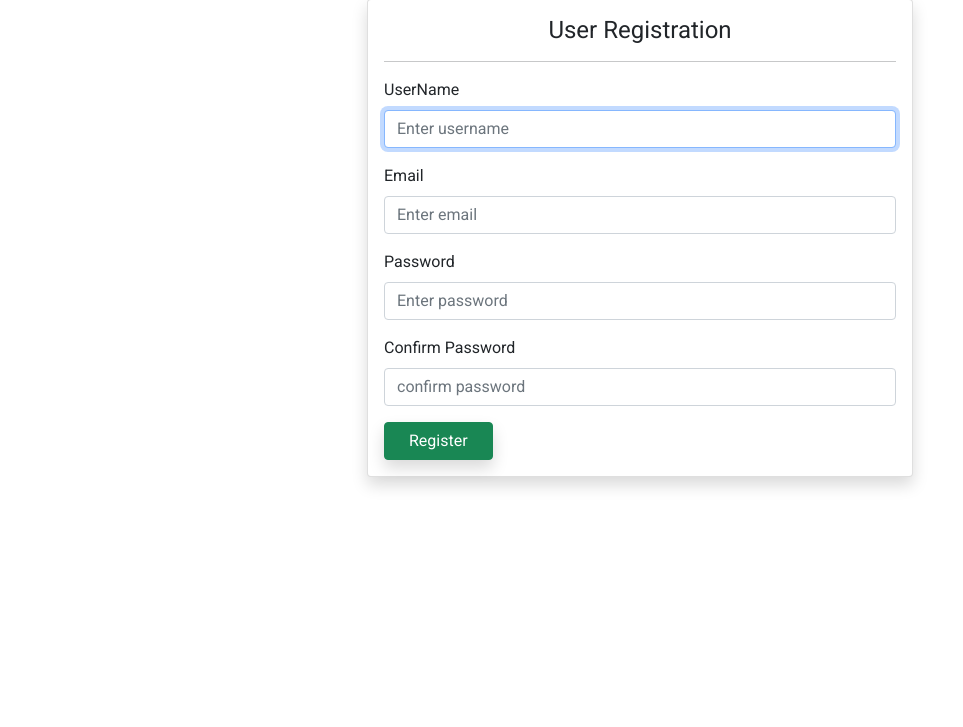
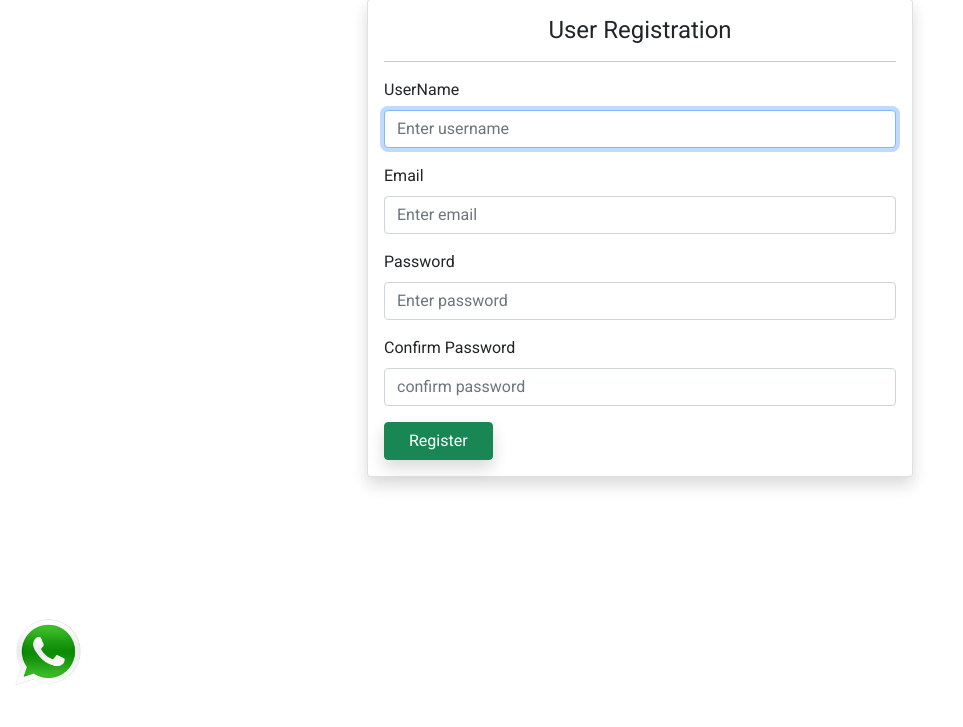
Before and after one commit to katammaniteja/Go-Cart, a Django app: page /register/ in a window 1280 px wide. Shown: the part 73-800 px from the top of the page, without its empty margins (0-963 px from the left). Run offline with Django 3.2, Linux system fonts and the light colour scheme; some libraries are stand-ins or nearby versions.

Commit message:
added whatsapp icon

```diff
--- a/static/css/style.css
+++ b/static/css/style.css
@@ -25,3 +25,8 @@ a {
   max-width: 130px;
   min-width: 107px;
 }
+.whatsapp_chat{
+  position: fixed;
+  left: 01%;
+  bottom: 05%;
+}
--- a/store/templates/store/layouts/main.html
+++ b/store/templates/store/layouts/main.html
@@ -30,6 +30,9 @@
   {% block content %}
   {% endblock content %}
 
+  <a href="https://wa.me/+916300438935?text=I'm%20interested%20in%20chat" target="_blank" class="whatsapp_chat">
+    <img src="{% static 'images/WhatsApp.png' %}" width="70px" alt="">
+  </a>
 
   <!-- jQuery -->
   <script src="https://code.jquery.com/jquery-3.6.0.min.js" integrity="sha256-/xUj+3OJU5yExlq6GSYGSHk7tPXikynS7ogEvDej/m4=" crossorigin="anonymous"></script>
```
Also changed, not shown: static/images/WhatsApp.png (added).
